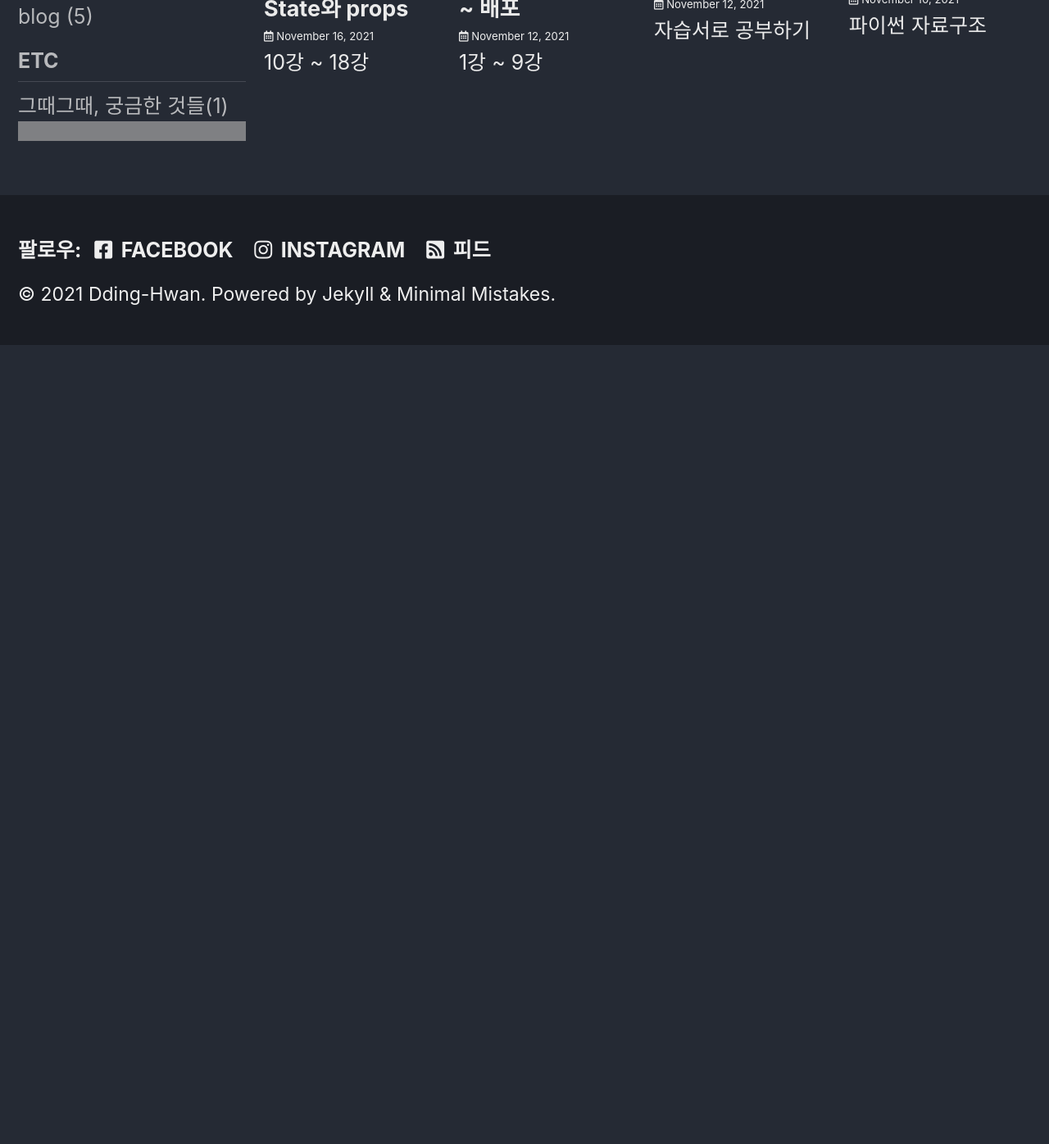
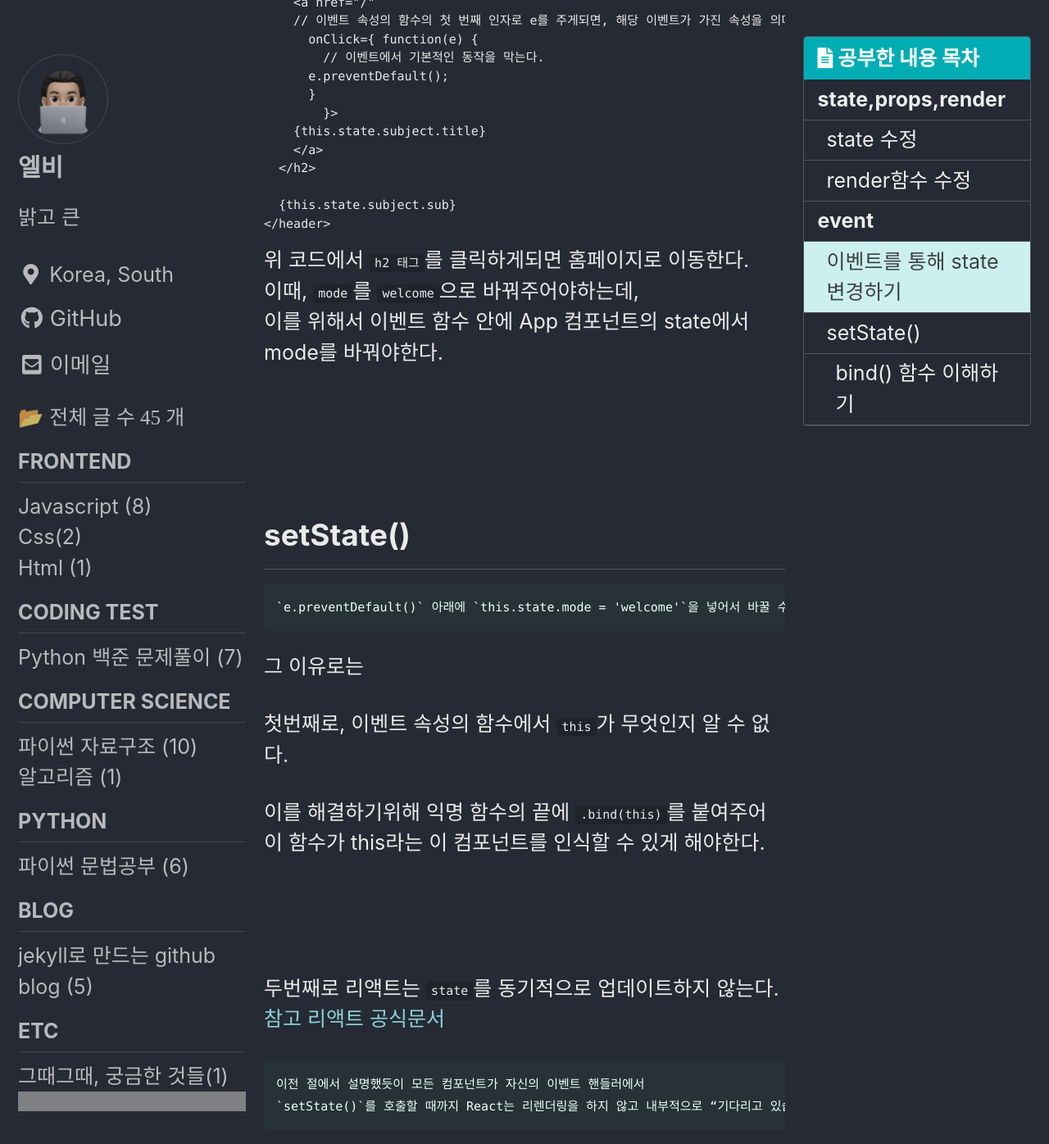
Before and after one commit to koreanddinghwan/koreanddinghwan.github.io, a Jekyll site: the page built from _posts/frontend/reactegoing/2021-11-17-reactegoing.md, in a window 1280 px wide and 1400 px high, scrolled down 3609 px. Shown: the top 1396 px of the window at 82% size. Built offline with Jekyll 4.4.1, drawn with Linux system fonts in a browser that asks for light colours; cached includes are drawn as plain includes; some web fonts are replaced; comment, search, counter and statistics services are not loaded; before the commit the page ends 4030 px from its top, so only the background shows below that; some of the changed text lies outside the part shown; grey boxes are pictures that could not be loaded.

Commit message:
로컬 실험

````diff
--- a/_posts/frontend/reactegoing/2021-11-17-reactegoing.md
+++ b/_posts/frontend/reactegoing/2021-11-17-reactegoing.md
@@ -19,6 +19,7 @@ last_modified_at: 2021-11-17
 어플리케이션을 역동적으로 만들어주는 이벤트 props, state, event가 서로 상호작용하면서 어플리케이션을 역동적으로 만들어준다.
 Content 컴포넌트가 현재 웹페이지가 어느 사이트인지에 따라 웹페이지의 새로고침 없이 화면이 그려지도록 할 수 있다.
 
+<br>
 
 ## state 수정
 
@@ -51,6 +52,7 @@ class App extends Component {
 리액트에서는 props나 state의 값이 변경되면 해당 컴포넌트의 render()함수가 다시 호출된다.
 그리고 그 render함수가 다시 호출됨에따라 `자식 컴포넌트`들도 다시 render()함수가 호출되게된다.
 
+<br>
 
 ## render함수 수정
 
@@ -76,12 +78,7 @@ render() {
 <Content title={_title} desc={_desc}>
 ```
 
-
-
-
-
-
-
+<br><br>
 
 # event
 
@@ -90,10 +87,13 @@ html에서 a태그는 기본적으로 태그를 클릭하면 웹페이지가 초
 defaultPrevented를 true로 바꿔줘야한다.
 
 ```js:App.js
+// <Subject/> 컴포넌트 잠시 생략
 <header>
   <h2>
     <a href="/"
+    // 이벤트 속성의 함수의 첫 번째 인자로 e를 주게되면, 해당 이벤트가 가진 속성을 의미한다.
       onClick={ function(e) {
+        // 이벤트에서 기본적인 동작을 막는다.
       e.preventDefault();
       }
         }>
@@ -104,3 +104,80 @@ defaultPrevented를 true로 바꿔줘야한다.
   {this.state.subject.sub}
 </header>
 ```
+
+<br><br>
+
+## 이벤트를 통해 state 변경하기
+
+```js:App.js
+// <Subject/> 컴포넌트 잠시 생략
+<header>
+  <h2>
+    <a href="/"
+    // 이벤트 속성의 함수의 첫 번째 인자로 e를 주게되면, 해당 이벤트가 가진 속성을 의미한다.
+      onClick={ function(e) {
+        // 이벤트에서 기본적인 동작을 막는다.
+      e.preventDefault();
+      }
+        }>
+    {this.state.subject.title}
+    </a>
+  </h2>
+
+  {this.state.subject.sub}
+</header>
+```
+
+위 코드에서 `h2 태그`를 클릭하게되면 홈페이지로 이동한다.
+이때, `mode`를 `welcome`으로 바꿔주어야하는데,
+이를 위해서 이벤트 함수 안에 App 컴포넌트의 state에서 mode를 바꿔야한다.
+
+<Br><br>
+
+## setState()
+
+
+    `e.preventDefault()` 아래에 `this.state.mode = 'welcome'`을 넣어서 바꿀 수 없다.
+
+그 이유로는
+
+첫번째로, 이벤트 속성의 함수에서 `this`가 무엇인지 알 수 없다.
+
+이를 해결하기위해 익명 함수의 끝에 `.bind(this)`를 붙여주어 이 함수가 this라는 이 컴포넌트를 인식할 수 있게 해야한다.
+
+<br>
+<br>
+
+두번째로 리액트는 `state`를 동기적으로 업데이트하지 않는다.[참고 리액트 공식문서](https://ko.reactjs.org/docs/faq-state.html)
+
+```
+이전 절에서 설명했듯이 모든 컴포넌트가 자신의 이벤트 핸들러에서
+`setState()`를 호출할 때까지 React는 리렌더링을 하지 않고 내부적으로 “기다리고 있습니다”. 이를 통해 불필요한 렌더링을 방지하면서 성능을 향상시킵니다.
+```
+
+따라서 현재 state.mode를 'welcome'으로 바꾸더라도, 리액트는 setState()함수가 호출될때까지 변경된 값을 유지하고 기다린다.
+그리고 `setState()`함수가 호출되면 리렌더링한다.  이를 통해 불필요한 렌더링을 방지하며 성능을 향상시킨다.
+
+
+```js:App.js
+<header>
+          <h2>
+            <a href="/" onClick={ function(e) {
+              e.preventDefault();
+              this.setState({
+                mode:'welcome'
+              })
+            }.bind(this)}>
+            {this.state.subject.title}
+            </a>
+          </h2>
+          {this.state.subject.sub}
+        </header>
+
+```
+이 문제들에 대해 좀 더 자세히 알아보자
+<br><Br>
+
+### bind() 함수 이해하기
+
+`this`는 `render()`라는 함수 '안'에서만 해당 컴포넌트 자체를 가리킨다.
````
Also changed, not shown: other parts of _posts/frontend/reactegoing/2021-11-17-reactegoing.md (+1 -1 lines), Gemfile.lock (added), 1 other file.
